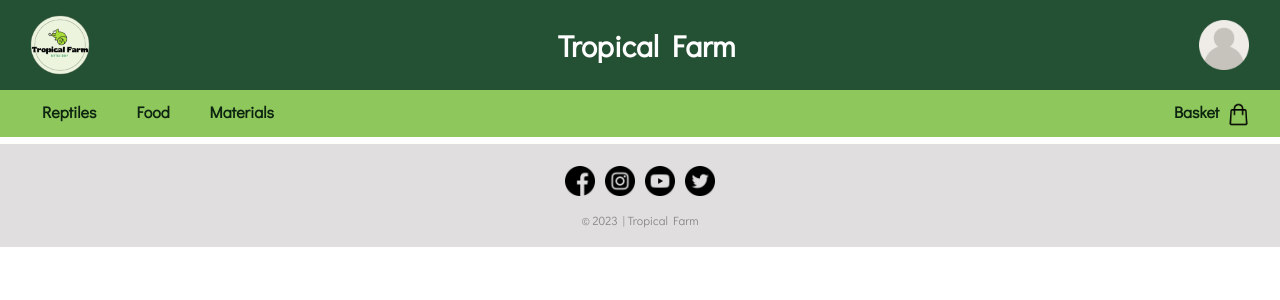
After one commit to MarinDudouet/Tropical-Farm, a PHP site: page /itemseller.html in a window 1280 px wide. The commit adds this page. Shown: the top 300 px of the page. Run offline with PHP 8.4, Linux system fonts and the light colour scheme.

Commit message:
dernier pour la route

```diff
--- /dev/null
+++ b/itemseller.html
@@ -0,0 +1,101 @@
+<!DOCTYPE html>
+<html>
+
+<head>
+	<meta charset="utf-8">
+	<meta name="viewport" content="width=device-width, initial-scale=1">
+	<title>Items seller - Tropical farm</title>
+
+
+<link href="https://cdn.jsdelivr.net/npm/bootstrap@5.3.0/dist/css/bootstrap.min.css" rel="stylesheet" integrity="sha384-9ndCyUaIbzAi2FUVXJi0CjmCapSmO7SnpJef0486qhLnuZ2cdeRhO02iuK6FUUVM" crossorigin="anonymous">
+<script src="https://cdn.jsdelivr.net/npm/bootstrap@5.3.0/dist/js/bootstrap.bundle.min.js" integrity="sha384-geWF76RCwLtnZ8qwWowPQNguL3RmwHVBC9FhGdlKrxdiJJigb/j/68SIy3Te4Bkz" crossorigin="anonymous"></script>
+<link href="style.css" rel="stylesheet" type="text/css"/>
+<link rel="preconnect" href="https://fonts.googleapis.com">
+<link rel="preconnect" href="https://fonts.gstatic.com" crossorigin>
+<link href="https://fonts.googleapis.com/css2?family=Didact+Gothic&display=swap" rel="stylesheet">
+<script src="java.js"></script>
+
+</head>
+
+<body>
+
+  <div class="headnav">
+    <!--Header-->
+
+        <header>
+            <div class="logo">
+              <img src="image\logo.png" alt="Logo">
+            </div>
+            <div class="titre"><a href="index.html" class="titre">Tropical Farm</a></div>
+            <div class="dropdown">
+              <button class="dropdown-btn"><img src="image\user.png" width="50px" height="50px"></button>
+              <div class="dropdown-content">
+                <a href="#">Costumer</a>
+                <a href="#">Seller</a>
+                <a href="#">Administrator</a>
+              </div>
+            </div>
+          </header>
+
+    <!--Navbar-->
+
+    <nav>
+      <ul class="categories">
+        <li>
+          <a href="#">Reptiles</a>
+          <div class="dropdown2">
+            <a href="snakes.html">Snakes<img class="dropdown2-image" src="image\snake.png"></a>
+            <a href="lizards.html">Lizards<img class="dropdown2-image" src="image\lézards.png"></a>
+            <a href="turtles.html">Turtles<img class="dropdown2-image" src="image\tortues.png"></a>
+            <a href="amphibians.html">Amphibians<img class="dropdown2-image" src="image\amphibiens.png"></a>
+            <a href="chameleons.html">Chameleons<img class="dropdown2-image" src="image\chamaeleo.jpg"></a>
+          </div>
+        </li>
+        <li>
+          <a href="#">Food</a>
+          <div class="dropdown2">
+            <a href="livingfood.html">Living food<img class="dropdown2-image" src="image\insects.png"></a>
+            <a href="frozenfood.html">Frozen food<img class="dropdown2-image" src="image\mouse.png"></a>
+            <a href="dryfood.html">Dry food<img class="dropdown2-image" src="image\granule.png"></a>
+          </div>
+        </li>
+        <li>
+          <a href="#">Materials</a>
+          <div class="dropdown2">
+            <a href="terrarium.html">Terrarium<img class="dropdown2-image" src="image\terarium.png"></a>
+            <a href="aquarium.html">Aquarium<img class="dropdown2-image" src="image\aquarium.png"></a>
+            <a href="decoration.html">Decoration<img class="dropdown2-image" src="image\deco.png"></a>
+          </div>
+        </li>
+      </ul>
+
+      <div class="panier">
+        <a href="#"><b>Basket &nbsp</b><img src="image/shopping-bag.png"></a>
+      </div>
+    </nav>
+    </div>
+
+  <br><br><br><br><br><br>
+
+<!--Item-->
+
+
+
+<!--Footer-->
+
+<footer>
+  <div class="footer-section">
+    <a href="https://www.facebook.com/pages/category/supermarket/Tesco-Superstore-440818089460778/" target="_blank"><img src="image/facebook (1).png"></a>
+    <a href="https://www.instagram.com/tescofood/?hl=fr" target="_blank"><img src="image/instagram (2).png"></a>
+    <a href="https://www.youtube.com/tesco" target="_blank"><img src="image/youtube.png"></a>
+    <a href="https://twitter (1).com/Tesco" target="_blank"><img src="image/twitter (1).png"></a>
+</div>
+
+  <div class="footer-bottom">
+    <p>&copy; 2023 | Tropical Farm</p>
+  </div>
+</footer>
+
+
+</body>
+</html>
--- a/seller.html
+++ b/seller.html
@@ -62,8 +62,9 @@
 
 <!-- Explain -->
 
-<h3>How to sell ?</h3>
+<h3>How to sell ?</h3><br>
 
+<div class="containerseller">
 <div class="step">
     <p>1. Add a picture</p>
 </div>
@@ -85,6 +86,9 @@
     <img src="image/price-tag.png" width="100px" height="100px">
 </div>
 
+<a href="itemseller.html"><center>See my item</center></a>
+
+</div>
 
 
 <!--Footer-->
--- a/style.css
+++ b/style.css
@@ -381,3 +381,28 @@ nav {
   }
 
   /*Seller home page*/
+
+  .containerseller{
+    display: grid;
+    grid-template-columns: repeat(4,1fr);
+    justify-content: space-between;
+  }
+
+  .containerseller a{
+    border: none;
+    border-radius: 55px;
+    background-color: rgb(14, 132, 67);
+    margin: 10px;
+    padding-left: 15px;
+    padding-right: 15px;
+    color:rgb(255, 255, 255);
+    font-weight: bold;
+    height: 30px;
+    width: 120px;
+    text-decoration:none ;
+  }
+
+  .containerseller a:hover{
+    background-color: rgb(12, 113, 57);
+    box-shadow: 0 0 5px rgba(0, 0, 0, 0.5);
+  }
```
